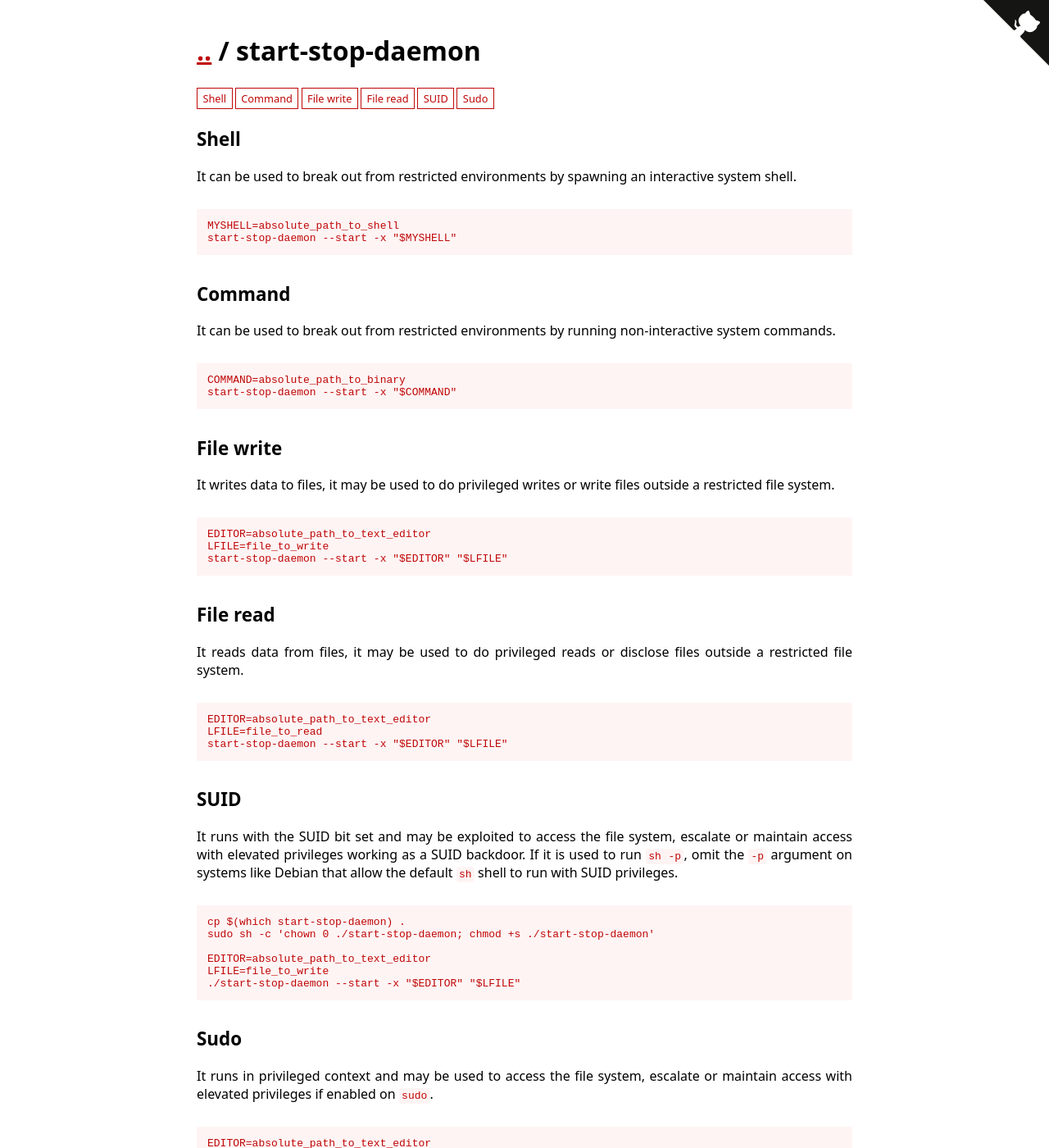
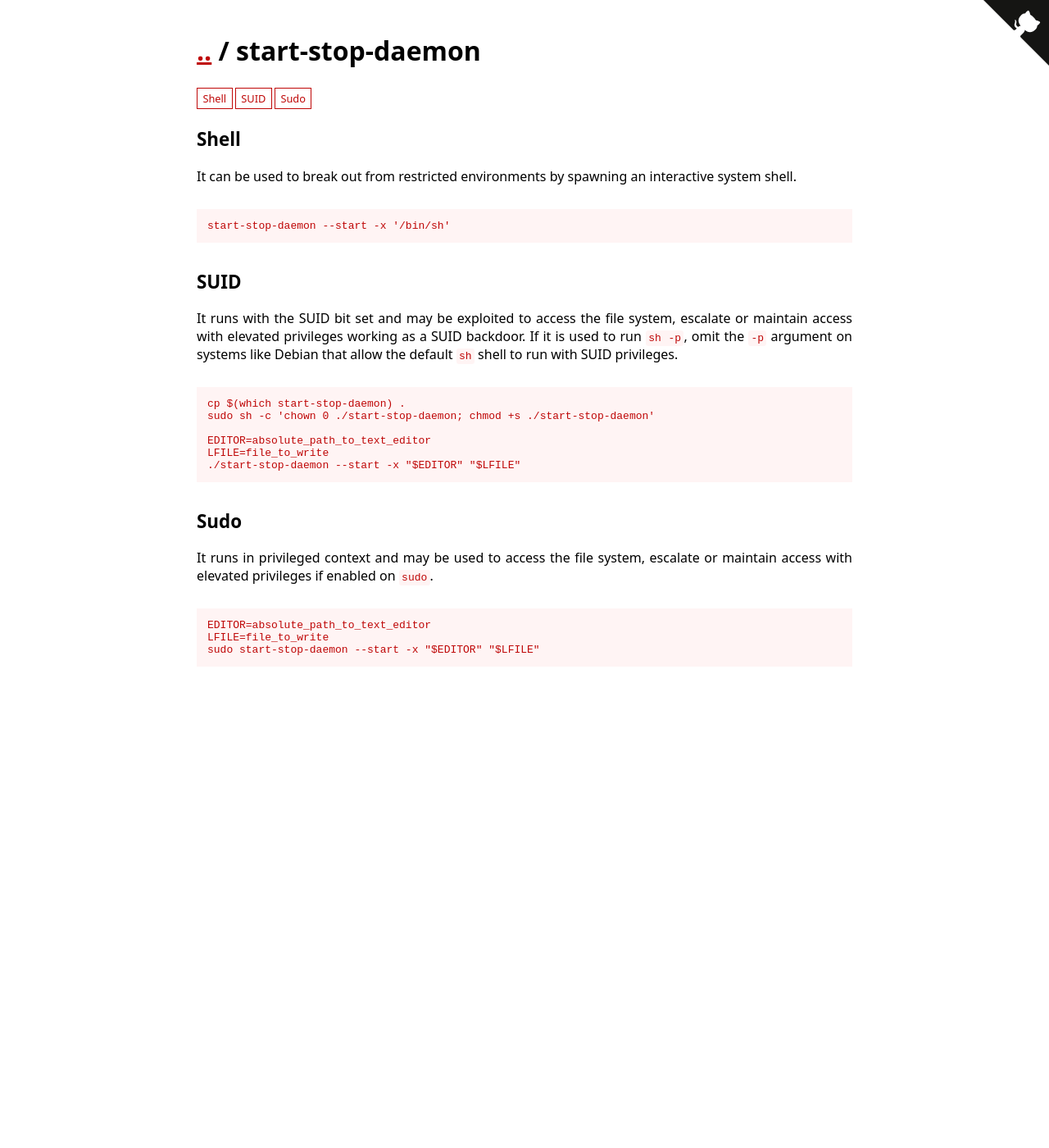
Before and after one commit to GTFOBins/GTFOBins.github.io, a Jekyll site: the page built from _gtfobins/start-stop-daemon.md, in a window 1280 px wide and 1400 px high. Shown: the whole window at 82% size. Built offline with Jekyll 4.4.1, drawn with Linux system fonts in a browser that asks for light colours.

Commit message:
start-stop-daemon changes

```diff
--- a/_gtfobins/start-stop-daemon.md
+++ b/_gtfobins/start-stop-daemon.md
@@ -1,23 +1,7 @@
 ---
 functions:
   shell:
-    - code: |
-        MYSHELL=absolute_path_to_shell
-        start-stop-daemon --start -x "$MYSHELL"
-  command:
-    - code: |
-        COMMAND=absolute_path_to_binary
-        start-stop-daemon --start -x "$COMMAND"
-  file-read:
-    - code: |
-        EDITOR=absolute_path_to_text_editor
-        LFILE=file_to_read
-        start-stop-daemon --start -x "$EDITOR" "$LFILE"
-  file-write:
-    - code: |
-        EDITOR=absolute_path_to_text_editor
-        LFILE=file_to_write
-        start-stop-daemon --start -x "$EDITOR" "$LFILE"
+    - code: start-stop-daemon --start -x '/bin/sh'
   suid:
     - code: |
         EDITOR=absolute_path_to_text_editor
```
